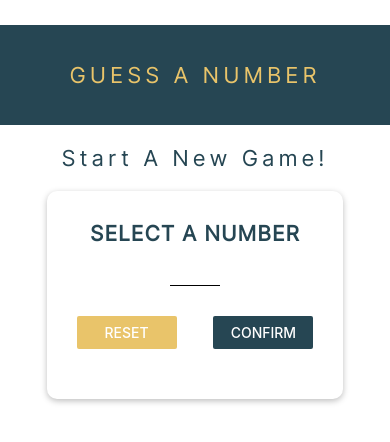
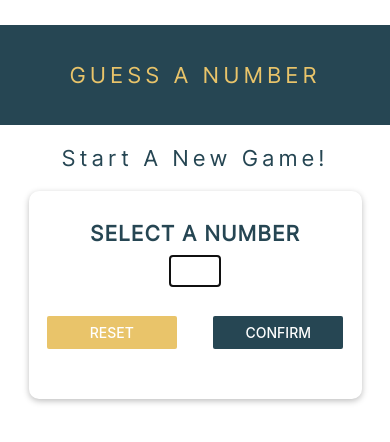
Before and after one commit to Sashankr/Guess-A-Number-App, a React Native app: screen / in a window 390 px wide. Shown: the top 442 px of the page. Built offline with nearby package versions, Linux system fonts and the light colour scheme.

Commit message:
Added orientation support

```diff
--- a/app.json
+++ b/app.json
@@ -3,7 +3,7 @@
     "name": "guess-number-app",
     "slug": "guess-number-app",
     "version": "1.0.0",
-    "orientation": "portrait",
+    "orientation": "default",
     "icon": "./assets/icon.png",
     "splash": {
       "image": "./assets/splash.png",
--- a/screens/GameOverScreen.js
+++ b/screens/GameOverScreen.js
@@ -1,5 +1,5 @@
 import React from 'react'
-import {View,Button,Text,StyleSheet,Image} from 'react-native'
+import {View,Button,Text,StyleSheet,Image,Dimensions, ScrollView} from 'react-native'
 
 import Colors from '../constants/Colors'
 import BodyText from '../components/BodyText'
@@ -7,6 +7,7 @@ import MainButton from '../components/MainButton'
 
 const GameOverScreen = (props) => {
     return (
+        <ScrollView>
         <View style={styles.screen}>
             <BodyText style={styles.title}>The game is over</BodyText>
             <View style={styles.imageContainer}>
@@ -16,6 +17,7 @@ const GameOverScreen = (props) => {
             </BodyText>
             <MainButton color={Colors.secondary} onPress={props.resetGame}>New game</MainButton>
         </View>
+        </ScrollView>
     )
 }
 
@@ -29,7 +31,7 @@ const styles = StyleSheet.create({
         fontSize : 22,
         fontFamily : 'Inter-Bold',
         textTransform : 'uppercase',
-        marginVertical : 30,
+        marginVertical : Dimensions.get('window').height / 50,
     },
     rounds : {
         fontSize : 18,
@@ -45,9 +47,9 @@ const styles = StyleSheet.create({
         height : '100%',
         },
     imageContainer : {
-        width : 300,
-        height : 300,
-        borderRadius : 1000,
+        width : Dimensions.get('window').width * 0.5,
+        height : Dimensions.get('window').width * 0.5,
+        borderRadius : Dimensions.get('window').width * 0.5 / 2,
         borderWidth : 4,
         borderColor : Colors.secondary,
         overflow : 'hidden',
@@ -60,7 +62,7 @@ const styles = StyleSheet.create({
         fontFamily : 'Inter-Bold',
     },
     message :{
-        marginVertical : 20,
+        marginVertical : Dimensions.get('window').height / 20,
         fontSize : 18,
         textAlign : 'center'
     }
--- a/screens/GameScreen.js
+++ b/screens/GameScreen.js
@@ -1,5 +1,5 @@
 import React,{ useState, useRef, useEffect  } from 'react'
-import {View,Text,StyleSheet,ScrollView,Alert} from 'react-native'
+import {View,Text,StyleSheet,ScrollView,Alert,Dimensions} from 'react-native'
 
 import BodyText from '../components/BodyText';
 import NumberContainer from '../components/NumberContainer';
@@ -36,6 +36,10 @@ const GameScreen = (props) => {
     const currentHigh = useRef(100)
 
     const {userChoice,onGameOver} = props
+    const listContainerStyle = styles.listContainer
+    if(Dimensions.get('window').height > 600){
+        listContainerStyle = styles.listContainerMobile;
+    }
 
     useEffect(()=>{
         if(currentGuess === props.userChoice){
@@ -94,7 +98,7 @@ const styles = StyleSheet.create({
     buttonContainer : {
         flexDirection : 'row',
         justifyContent : 'space-around',
-        marginTop : 20,
+        marginTop : Dimensions.get('window').height > 600 ? 20 : 10,
         width : 500,
         maxWidth : '90%',
     },
@@ -117,6 +121,10 @@ const styles = StyleSheet.create({
         width : '80%',
         flex : 1,
     },
+    listContainerMobile : {
+        width : '60%',
+        flex : 1,
+    },
     listHeading : {
         fontSize : 16,
         textTransform : 'uppercase',
--- a/screens/StartGameScreen.js
+++ b/screens/StartGameScreen.js
@@ -1,11 +1,14 @@
-import React,{ useState } from 'react'
+import React,{ useState,useEffect } from 'react'
 import {
     View ,
     Button,
     TouchableWithoutFeedback,
     Keyboard,
     StyleSheet,
-    Alert
+    Alert,
+    ScrollView,
+    Dimensions,
+    KeyboardAvoidingView
 } from 'react-native'
 
 import Card from '../components/Card'
@@ -21,6 +24,20 @@ const StartGameScreen = (props) => {
     const [userInputNumber,setUserInputNumber] = useState('');
     const [isConfirmed,setIsConfirmed] = useState(false);
     const [selectedNumber,setSelectedNumber] = useState();
+    const [buttonWidth,setButtonWidth] = useState(Dimensions.get('window').width / 3);
+
+    useEffect(()=>{
+
+        const updateLayout = () =>{
+            setButtonWidth(Dimensions.get('window').width / 3)
+        }
+
+        Dimensions.addEventListener('change',updateLayout)
+
+        return ()=>{
+            Dimensions.removeEventListener('change',updateLayout);
+        }
+    })
 
     const handleUserNumberInput = (userInput)=>{
         setUserInputNumber(userInput.replace(/[^0-9]/g,''));
@@ -59,6 +76,8 @@ const StartGameScreen = (props) => {
     }
 
     return (
+        <ScrollView>
+        <KeyboardAvoidingView behavior='position' keyboardVerticalOffset={30}>
         <TouchableWithoutFeedback onPress={()=>{Keyboard.dismiss()}}>
         <View style={styles.screen}>
             <BodyText style={styles.startNew}>Start a New Game!</BodyText>
@@ -66,15 +85,15 @@ const StartGameScreen = (props) => {
              <Card style={styles.inputContainer}>
                 <BodyText style={styles.selectNumberTitle}>Select a Number</BodyText>
 
-                <Input style={styles.input} blurOnSubmit autoCapitalize='none' autoCorrect ={false} keyboardType ="number-pad" maxLength={2} onChangeText={handleUserNumberInput} value={userInputNumber} />
+                <Input style={styles.input} blurOnSubmit au autoCapitalize='none' autoFocus autoCorrect ={false} keyboardType ="number-pad" maxLength={2} onChangeText={handleUserNumberInput} value={userInputNumber} />
 
                 <View style = {styles.buttonContainer}>
 
-                    <View style={styles.button}>
+                    <View style={{width : buttonWidth}}>
                      <Button title="Reset" color={Colors.secondary} onPress={handleReset} />
                     </View>
 
-                    <View style={styles.button}>
+                    <View style={{width : buttonWidth}}>
                         <Button title="Confirm" color={Colors.primary} onPress={handleConfirm} />
                     </View>
 
@@ -83,6 +102,8 @@ const StartGameScreen = (props) => {
             {confirmedOutput}
         </View>
         </TouchableWithoutFeedback>
+        </KeyboardAvoidingView>
+        </ScrollView>
     )
 }
 
@@ -101,8 +122,9 @@ const styles = StyleSheet.create({
         textTransform :'capitalize',
     },
    inputContainer: {
-        width : 300,
-        maxWidth : '80%',
+        minWidth : 300,
+        width : '90%',
+        maxWidth : '95%',
         alignItems : 'center',
    },
     selectNumberTitle : {
@@ -115,13 +137,11 @@ const styles = StyleSheet.create({
     buttonContainer : {
         marginVertical : 20,
         flexDirection : 'row',
-        justifyContent : 'space-between',
+        justifyContent : 'space-around',
         alignItems : 'center',
-        width : '80%'
+        width : '100%'
     },
-    button : {
-            width : 100,
-    },
+
     input : {
         width : 50,
         textAlign : 'center',
```
